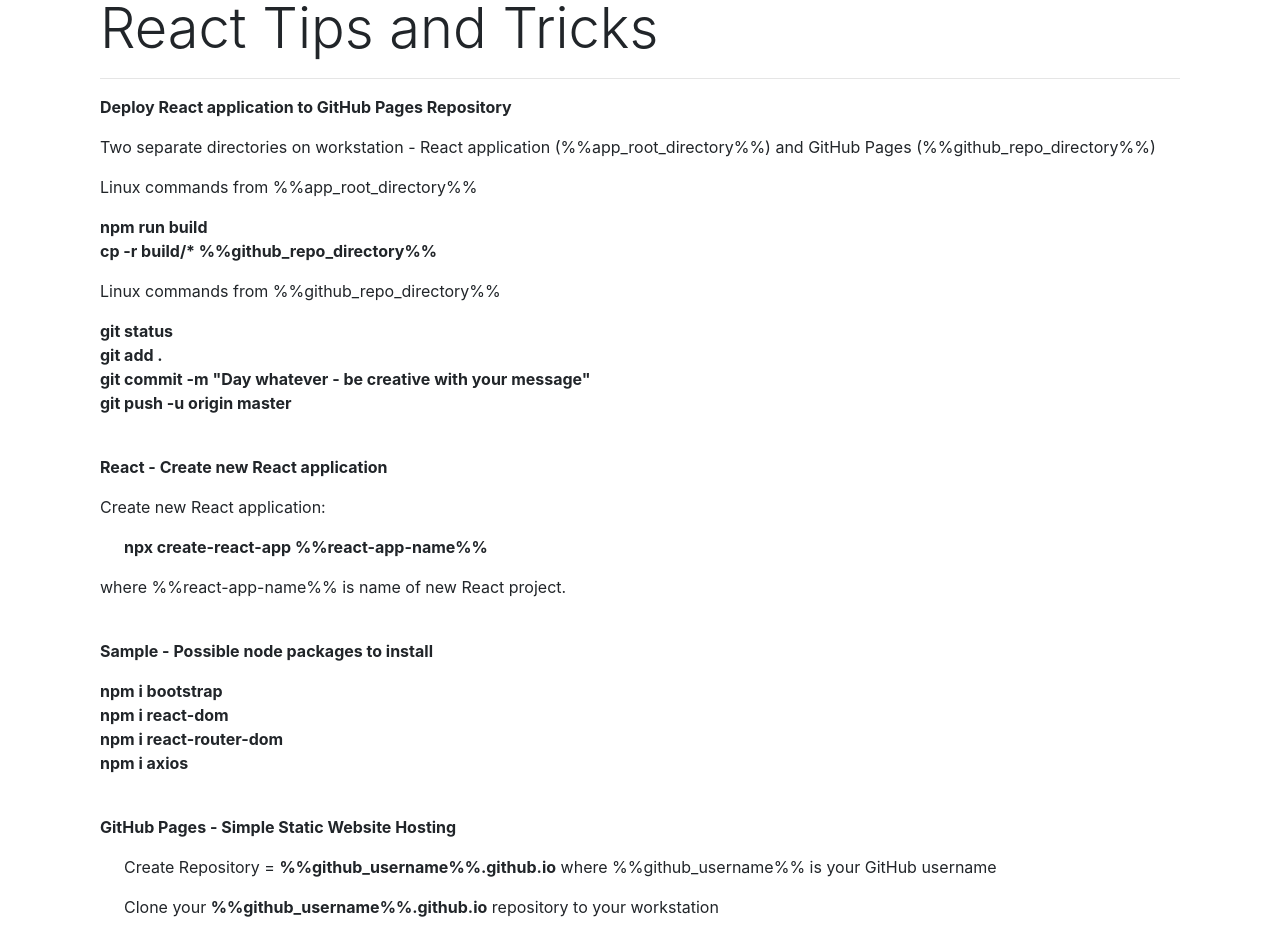
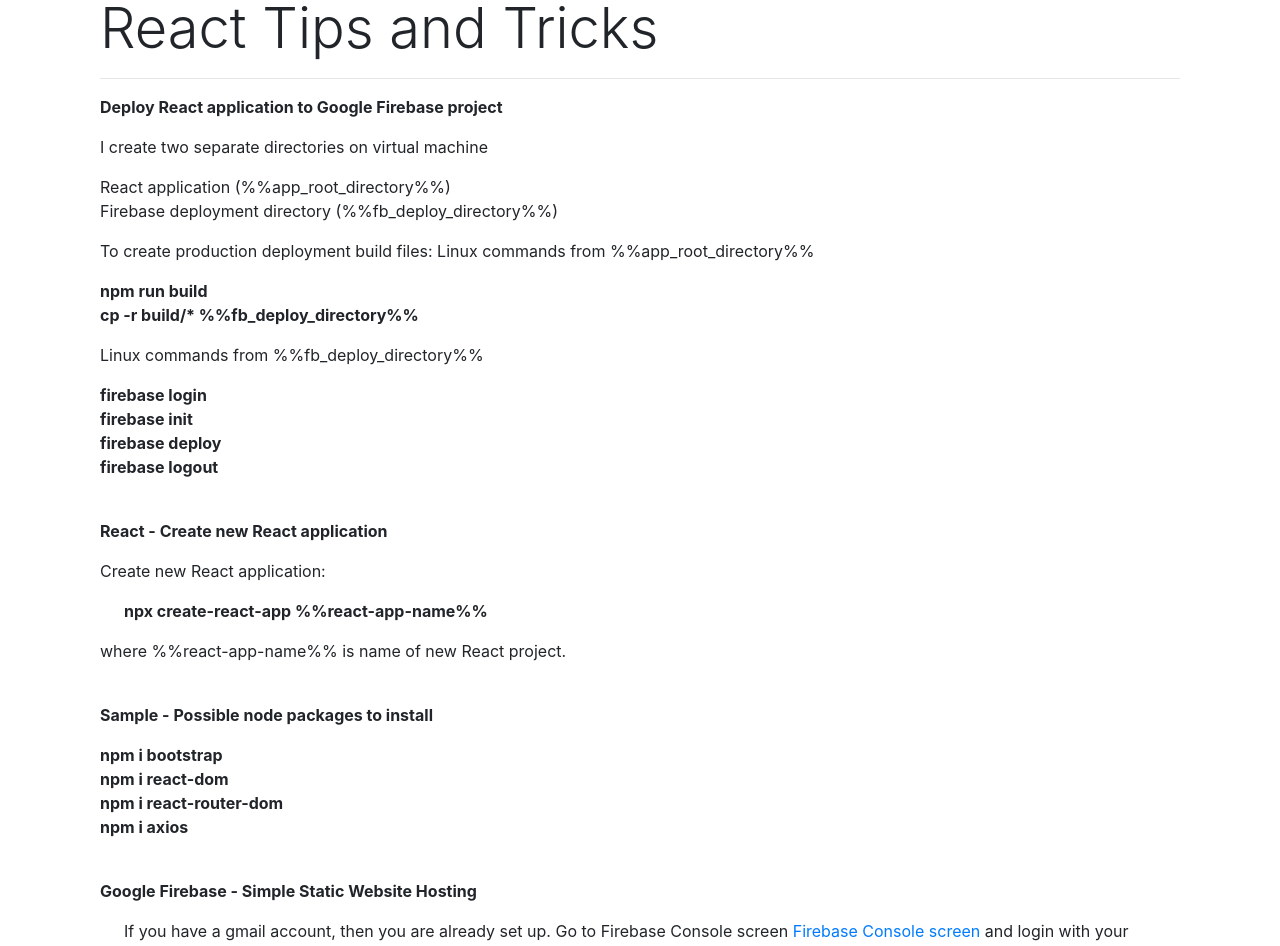
Before and after one commit to leseanbruneau/react-ccja, a React (Create React App) app: page /#/reacthelp in a window 1280 px wide. Shown: the part 80-1026 px from the top of the page. Built offline with nearby package versions, Linux system fonts and the light colour scheme.

Commit message:
Convert to Second Code Challenge

```diff
--- a/src/App.js
+++ b/src/App.js
@@ -11,6 +11,7 @@
 import About from './components/About'
 import Resources from './components/Resources'
 import ReactHelp from './components/ReactHelp'
+import Retro from './components/Retro'
 
 import './App.css';
 import '../node_modules/bootstrap/dist/css/bootstrap.min.css'
@@ -24,6 +25,7 @@
         <div className="container" style={{paddingTop: '75px'}}>
           <Switch>
             <Route exact path="/" component= { Sprints } />
+            <Route exact path="/retrospective" component= { Retro } />
             <Route exact path="/reacthelp" component= { ReactHelp } />
             <Route exact path="/about" component= { About } />
             <Route exact path="/resources" component= { Resources } />
--- a/src/components/Header.js
+++ b/src/components/Header.js
@@ -19,6 +19,11 @@
           </button>
           <div className="collapse navbar-collapse" id="navbarMain">
             <ul className="navbar-nav ml-auto">
+              <li className="nav-item pr-2" data-toggle="collapse" data-target="#navbarMain">
+                <Link to="/retrospective" className="nav-link">
+                  Retrospective
+                </Link>
+              </li>
               <li className="nav-item pr-2" data-toggle="collapse" data-target="#navbarMain">
                 <Link to="/reacthelp" className="nav-link">
                   React Tips
--- a/src/components/ReactHelp.js
+++ b/src/components/ReactHelp.js
@@ -5,19 +5,23 @@
         <div className="container">
             <p className='display-4'>React Tips and Tricks</p>
             <hr />
-            <p><strong>Deploy React application to GitHub Pages Repository</strong></p>
-            <p>Two separate directories on workstation - React application (%%app_root_directory%%) and GitHub Pages (%%github_repo_directory%%)</p>
-            <p>Linux commands from %%app_root_directory%%</p>
+            <p><strong>Deploy React application to Google Firebase project</strong></p>
+            <p>I create two separate directories on virtual machine </p>
+            <ul>
+              <li>React application (%%app_root_directory%%)</li>
+              <li>Firebase deployment directory (%%fb_deploy_directory%%)</li>
+            </ul>
+            <p>To create production deployment build files:  Linux commands from %%app_root_directory%%</p>
             <ul>
                 <li><strong>npm run build</strong></li>
-                <li><strong>cp -r build/* %%github_repo_directory%%</strong></li>
+                <li><strong>cp -r build/* %%fb_deploy_directory%%</strong></li>
             </ul>
-            <p>Linux commands from %%github_repo_directory%% </p>
+            <p>Linux commands from %%fb_deploy_directory%% </p>
             <ul>
-                <li><strong>git status</strong></li>
-                <li><strong>git add .</strong></li>
-                <li><strong>git commit -m "Day whatever - be creative with your message"</strong></li>
-                <li><strong>git push -u origin master</strong></li>
+              <li><strong>firebase login</strong></li>
+              <li><strong>firebase init</strong></li>
+              <li><strong>firebase deploy</strong></li>
+              <li><strong>firebase logout</strong></li>
             </ul>
             <br />
             <p><strong>React - Create new React application</strong></p>
@@ -33,9 +37,12 @@
                 <li><strong>npm i axios</strong></li>
             </ul>
             <br />
-            <p><strong>GitHub Pages - Simple Static Website Hosting</strong></p>
-            <p class="px-4">Create Repository = <strong>%%github_username%%.github.io</strong> where %%github_username%% is your GitHub username</p>
-            <p class="px-4">Clone your <strong>%%github_username%%.github.io</strong> repository to your workstation</p>
+            <p><strong>Google Firebase - Simple Static Website Hosting</strong></p>
+            <p class="px-4">If you have a gmail account, then you are already set up.  Go to Firebase Console
+              screen <a href="https://firebase.google.com/" >
+                Firebase Console screen
+              </a> and login with your gmail account credentials.  Once logged in, you can create a new project to get started.
+            </p>
             <br />
             <p className='display-5'><strong>Linux Environment Setup</strong></p>
             <br />
--- a/src/components/Resources.js
+++ b/src/components/Resources.js
@@ -3,18 +3,38 @@
 export default function Resources() {
     return (
         <div className="container">
-            <p className='display-4'>Good React Training Resources</p>
-            <hr />
-            <p className='display-4'>Udemy</p>
+            <p className='display-4'>Technology Websites</p>
             <br />
-            <a href="https://www.udemy.com/course/react-the-complete-guide-incl-redux/" >
-                React - The Complete Guide (incl Hooks, React Router, Redux) - Maximillian Schwarzmuller
+            <a href="http://spark.apache.org/" >
+                Apache Spark
             </a>
             <br /> <br />
-            <a href="https://www.udemy.com/course/modern-react-front-to-back/" >
-                React Front To Back 2019 - Brad Traversy
+            <a href="https://kafka.apache.org/" >
+                Apache Kafka
             </a>
+            <br /> <br /> <br />
+            <p className='display-4'>Training Resources</p>
+            <p className='display-5'><strong>Udemy</strong></p>
+            <hr />
             <br />
+            <a href="https://www.udemy.com/course/apache-spark-for-java-developers/" >
+                Apache Spark for Java Developers
+            </a>
+            <br /> <br />
+            <a href="https://www.udemy.com/course/apache-kafka/" >
+                Apache Kafka Series - Learn Apache Kafka for Beginners  v2
+            </a>
+            <br /><br /><br />
+            <p className='display-5'><strong>Manning</strong></p>
+            <hr />
+            <br />
+            <a href="https://www.manning.com/books/spark-in-action-second-edition?query=Spark" >
+                Spark in Action - Second Edition
+            </a>
+            <br /> <br />
+            <a href="https://www.manning.com/books/kafka-in-action?query=kafka" >
+                Kafka in Action - Second Edition
+            </a>
         </div>
     )
 }
--- /dev/null
+++ b/src/components/Retro.js
@@ -0,0 +1,36 @@
+import React from 'react'
+
+export default function Retro() {
+  return (
+    <div className="container">
+      <p className='display-4'>Lessons Learned - First Code Challenge</p>
+      <hr />
+      <div className="display-5">
+        <p>
+          Just sharing a couple notes from my first 100 Days of Code Challenge.  My first 100 Day
+          Code challenge was beginning of 2020.  I should write a
+          blog post with some more information some day, but this will have to do for now.
+        </p>
+        <p>
+          <strong>Good => benefits, experienced gained from first 100 Days of Code Challenge </strong>
+        </p>
+        <ul>
+          <li>Having a project and goals to keep motivation up</li>
+          <li>This site and the Agile format did organize some thoughts and work throughout the challenge</li>
+        </ul>
+        <p>
+        <strong>Needs improvement => next 100 Days of Code Challenge  </strong>
+        </p>
+        <ul>
+          <li>Limit challenge to a couple specific technologies</li>
+          <li>This site and the Agile format did organize some thoughts and work throughout the challenge</li>
+        </ul>
+      </div>
+      <br></br>
+      <p>I'm a news junkie, so the coronavirus health pandemic and financial news of early 2020 was distracting for
+        me.  As a result, I skipped several days here or there from the code challenge.  I need to do a better job
+        of balancing daily time and effort to the code challenge.
+      </p>
+    </div>
+  )
+}
--- a/src/components/Sprints.js
+++ b/src/components/Sprints.js
@@ -62,6 +62,8 @@
 
     return (
       <React.Fragment>
+        <p className='display-4'>LeSean's 100 Days of ML Code Challenge</p>
+        <hr />
         {allSprints}
       </React.Fragment>
     )
```
Also changed, not shown: src/components/About.js (+9 -29 lines).
